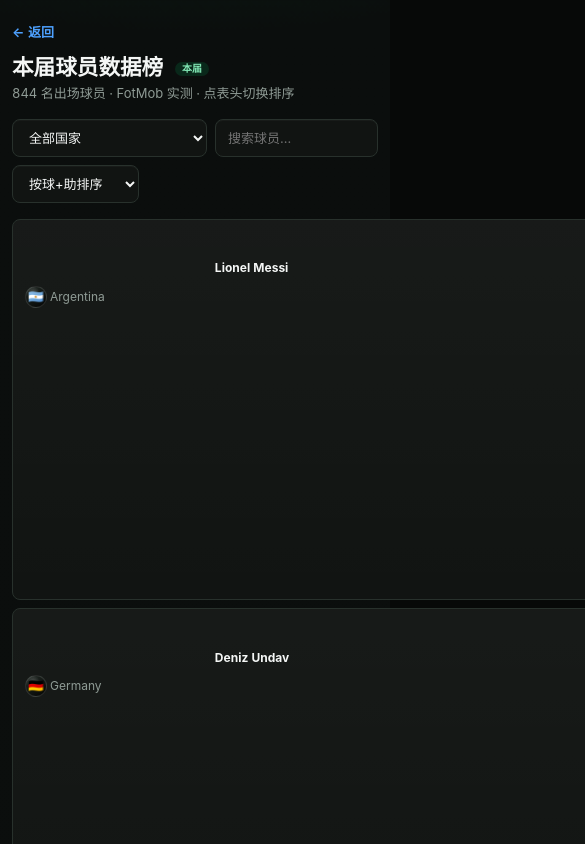
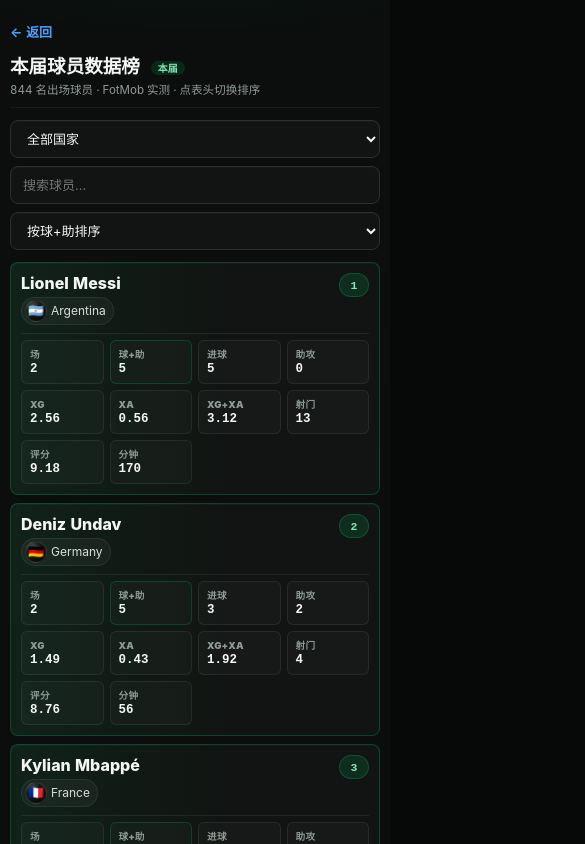
Before and after one commit to s-l-dev/2026-world-cup-page, a React (Vite) app: page /players in a window 390 px wide. Shown: the top 844 px of the page, 585 px wide, since content can reach past the window. Built offline with nearby package versions, Linux system fonts and the light colour scheme.

Commit message:
Make players page mobile friendly

```diff
--- a/src/pages/Players.jsx
+++ b/src/pages/Players.jsx
@@ -71,16 +71,17 @@ export default function Players() {
           <tbody>
             {rows.map((p, i) => (
               <tr key={p.name + p.team}>
-                <td className="rank">{i + 1}</td>
+                <td className="rank" data-label="排名">{i + 1}</td>
                 <td className="ply">
                   <span className="pname">{p.name}</span>
                   <a className="pteam" href={`/players?team=${p.team}`} onClick={e => { e.preventDefault(); setTeam(p.team) }}><Crest code={p.team} className="tiny" />{nm(p.team)}</a>
                 </td>
-                <td>{p.mp}</td>
+                <td data-label="场">{p.mp}</td>
                 {COLS.map(([k]) => {
-                  const v = COLMAP[k][2](p)
+                  const [, label, acc] = COLMAP[k]
+                  const v = acc(p)
                   const show = k === 'rating' ? (p.rating ?? '—') : v
-                  return <td key={k} className={sort === k ? 'on' : ''}>{show}</td>
+                  return <td key={k} data-label={label} className={sort === k ? 'on' : ''}>{show}</td>
                 })}
               </tr>
             ))}
--- a/src/styles.css
+++ b/src/styles.css
@@ -3422,15 +3422,337 @@ header h1 {
 }
 
 /* ===== 球员数据榜 ===== */
-.navlink, .teamlink { color: var(--home); font-weight: 700; }
-.ranktbl { min-width: 620px; }
-.ranktbl td.rank { color: var(--muted); font-weight: 800; }
-.ranktbl th.ply, .ranktbl td.ply { text-align: left; white-space: nowrap; }
-.ranktbl .pname { display: block; color: var(--text); font-weight: 700; }
-.ranktbl .pteam { display: inline-flex; align-items: center; gap: 3px; color: var(--muted); font-size: var(--fs-xs); }
-.ranktbl th.sortable { cursor: pointer; user-select: none; }
-.ranktbl th.sortable.on, .ranktbl td.on { color: var(--win-text); }
-.ranktbl th.sortable.on::after { content: ' ▾'; }
-.players-page .bar input { flex: 1; min-width: 120px; }
-.players-page .bar .sortsel { min-width: 120px; }
-.clearf { margin-left: 8px; background: none; border: 1px solid var(--border); color: var(--home); border-radius: var(--radius-sm); padding: 2px 8px; cursor: pointer; font-size: var(--fs-xs); }
+.navlink,
+.teamlink {
+  color: var(--home);
+  font-weight: 700;
+}
+
+.players-page {
+  width: min(100%, 1120px);
+}
+
+.players-page header {
+  margin-bottom: var(--space-3);
+  padding-bottom: var(--space-3);
+  border-bottom: 1px solid rgb(255 255 255 / .06);
+}
+
+.players-page .bar {
+  align-items: stretch;
+}
+
+.players-page .bar input {
+  flex: 1 1 220px;
+  min-width: 160px;
+}
+
+.players-page .bar .sortsel {
+  min-width: 150px;
+}
+
+.players-page .mtbl-wrap {
+  background:
+    linear-gradient(180deg, rgb(255 255 255 / .025), transparent),
+    var(--bg-deep);
+  border: 1px solid var(--border);
+  border-radius: var(--radius-md);
+  box-shadow: var(--shadow-xs), inset 0 0 0 1px rgb(0 0 0 / .16);
+}
+
+.ranktbl {
+  min-width: 820px;
+  table-layout: fixed;
+}
+
+.ranktbl th,
+.ranktbl td {
+  padding: 9px var(--space-2);
+}
+
+.ranktbl th:first-child,
+.ranktbl td.rank {
+  width: 48px;
+}
+
+.ranktbl th.ply,
+.ranktbl td.ply {
+  width: 230px;
+  text-align: left;
+  white-space: nowrap;
+}
+
+.ranktbl td.rank {
+  color: var(--muted);
+  font-weight: 900;
+}
+
+.ranktbl .pname {
+  display: block;
+  max-width: 100%;
+  overflow: hidden;
+  color: var(--text);
+  font-weight: 800;
+  text-overflow: ellipsis;
+}
+
+.ranktbl .pteam {
+  display: inline-flex;
+  align-items: center;
+  max-width: 100%;
+  gap: 4px;
+  overflow: hidden;
+  color: var(--muted);
+  font-size: var(--fs-xs);
+  text-overflow: ellipsis;
+  vertical-align: top;
+}
+
+.ranktbl th.sortable {
+  cursor: pointer;
+  user-select: none;
+}
+
+.ranktbl th.sortable.on,
+.ranktbl td.on {
+  color: var(--win-text);
+}
+
+.ranktbl th.sortable.on::after {
+  content: ' ▾';
+}
+
+.ranktbl tbody tr:nth-child(1) td.rank,
+.ranktbl tbody tr:nth-child(2) td.rank,
+.ranktbl tbody tr:nth-child(3) td.rank {
+  color: var(--win-text);
+}
+
+.clearf {
+  margin-left: 8px;
+  padding: 2px 8px;
+  background: none;
+  border: 1px solid var(--border);
+  border-radius: var(--radius-sm);
+  color: var(--home);
+  cursor: pointer;
+  font-size: var(--fs-xs);
+}
+
+@media (max-width: 620px) {
+  .players-page {
+    padding-right: 10px;
+    padding-left: 10px;
+  }
+
+  .players-page header {
+    margin-bottom: var(--space-2);
+    padding-bottom: var(--space-2);
+  }
+
+  .players-page header h1 {
+    font-size: 1.16rem;
+    line-height: 1.25;
+  }
+
+  .players-page .sub {
+    font-size: .72rem;
+  }
+
+  .players-page .bar {
+    display: grid;
+    grid-template-columns: minmax(0, 1fr);
+    gap: var(--space-2);
+    margin: var(--space-3) 0;
+  }
+
+  .players-page .bar select,
+  .players-page .bar input,
+  .players-page .bar .sortsel {
+    width: 100%;
+    min-width: 0;
+    min-height: 38px;
+  }
+
+  .players-page .mtbl-wrap {
+    overflow: visible;
+    background: transparent;
+    border: 0;
+    border-radius: 0;
+    box-shadow: none;
+  }
+
+  .ranktbl {
+    display: block;
+    width: 100%;
+    min-width: 0;
+    background: transparent;
+  }
+
+  .ranktbl thead {
+    display: none;
+  }
+
+  .ranktbl tbody {
+    display: grid;
+    gap: var(--space-2);
+  }
+
+  .ranktbl tr {
+    display: grid;
+    position: relative;
+    grid-template-columns: repeat(3, minmax(0, 1fr));
+    gap: 6px;
+    min-width: 0;
+    padding: 10px;
+    background:
+      linear-gradient(180deg, rgb(255 255 255 / .03), transparent),
+      var(--surface);
+    border: 1px solid var(--border);
+    border-radius: var(--radius-sm);
+    box-shadow: var(--shadow-xs);
+  }
+
+  .ranktbl tbody tr:nth-child(1),
+  .ranktbl tbody tr:nth-child(2),
+  .ranktbl tbody tr:nth-child(3) {
+    border-color: rgb(0 196 106 / .26);
+    background:
+      linear-gradient(90deg, rgb(0 196 106 / .08), transparent 58%),
+      var(--surface);
+  }
+
+  .ranktbl td {
+    min-width: 0;
+    padding: 7px var(--space-2);
+    border: 1px solid rgb(255 255 255 / .07);
+    border-radius: var(--radius-xs);
+    text-align: left;
+    white-space: normal;
+  }
+
+  .ranktbl td::before {
+    content: attr(data-label);
+    display: block;
+    min-width: 0;
+    overflow: hidden;
+    color: var(--muted);
+    font-family: var(--font-sans);
+    font-size: .6rem;
+    font-weight: 900;
+    line-height: 1.15;
+    text-overflow: ellipsis;
+    text-transform: uppercase;
+    white-space: nowrap;
+  }
+
+  .ranktbl td.ply {
+    display: grid;
+    grid-column: 1 / -1;
+    grid-template-columns: minmax(0, 1fr);
+    gap: 4px;
+    width: auto;
+    padding: 0 44px var(--space-2) 0;
+    background: transparent;
+    border: 0;
+    border-bottom: 1px solid rgb(255 255 255 / .07);
+    border-radius: 0;
+    text-align: left;
+    white-space: normal;
+  }
+
+  .ranktbl td.ply::before,
+  .ranktbl td.rank::before {
+    content: none;
+  }
+
+  .ranktbl td.rank {
+    position: absolute;
+    top: 10px;
+    right: 10px;
+    display: inline-flex;
+    align-items: center;
+    justify-content: center;
+    width: auto;
+    min-width: 30px;
+    min-height: 24px;
+    padding: 0 var(--space-2);
+    background: var(--surface-strong);
+    border: 1px solid var(--border);
+    border-radius: var(--radius-pill);
+    color: var(--text-soft);
+    font-family: var(--font-mono);
+    font-size: .72rem;
+    font-weight: 900;
+    line-height: 1;
+  }
+
+  .ranktbl tbody tr:nth-child(1) td.rank,
+  .ranktbl tbody tr:nth-child(2) td.rank,
+  .ranktbl tbody tr:nth-child(3) td.rank {
+    background: var(--win-soft);
+    border-color: rgb(0 196 106 / .26);
+    color: var(--win-text);
+  }
+
+  .ranktbl .pname {
+    overflow: visible;
+    font-size: var(--fs-md);
+    line-height: 1.25;
+    text-overflow: clip;
+    white-space: normal;
+  }
+
+  .ranktbl .pteam {
+    justify-self: start;
+    padding: 2px 7px 2px 3px;
+    background: rgb(255 255 255 / .04);
+    border: 1px solid rgb(255 255 255 / .07);
+    border-radius: var(--radius-pill);
+    color: var(--text-soft);
+    line-height: 1.2;
+  }
+
+  .ranktbl td:not(.ply):not(.rank) {
+    display: grid;
+    grid-template-columns: minmax(0, 1fr);
+    align-content: center;
+    gap: 2px;
+    min-height: 44px;
+    overflow: hidden;
+    background: rgb(255 255 255 / .025);
+    color: var(--text);
+    font-family: var(--font-mono);
+    font-size: .78rem;
+    font-weight: 850;
+    line-height: 1.15;
+    text-align: left;
+    font-variant-numeric: tabular-nums;
+  }
+
+  .ranktbl td.on {
+    background: var(--win-soft);
+    border-color: rgb(0 196 106 / .22);
+    color: var(--win-text);
+  }
+
+  .players-page .note.small {
+    margin-top: var(--space-4);
+    padding: var(--space-3);
+    font-size: .74rem;
+    line-height: 1.62;
+  }
+
+  .clearf {
+    display: block;
+    width: 100%;
+    margin: var(--space-2) 0 0;
+    min-height: 32px;
+  }
+}
+
+@media (min-width: 340px) and (max-width: 620px) {
+  .ranktbl tr {
+    grid-template-columns: repeat(4, minmax(0, 1fr));
+  }
+}
```
